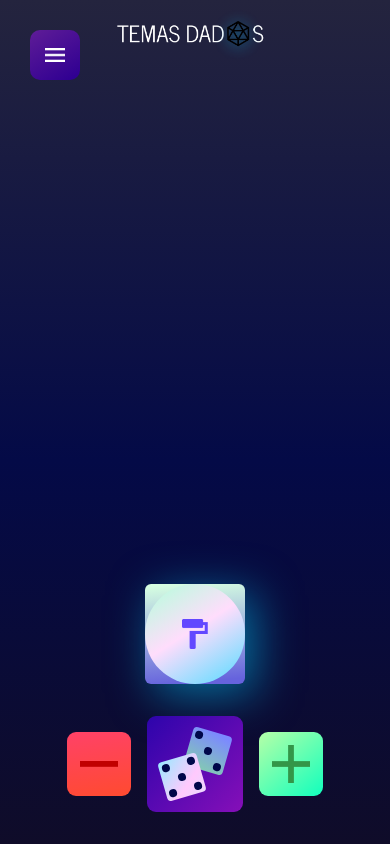
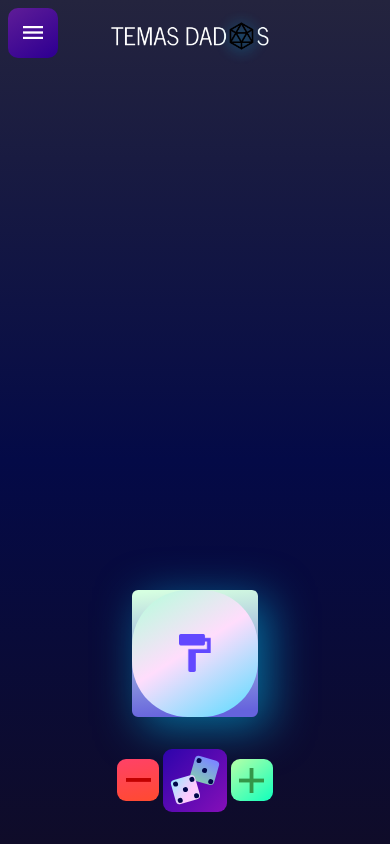
Before and after one commit to VZAlvaro23/temas-dados, a React (Create React App) app: page / in a window 390 px wide. Built offline with nearby package versions, Linux system fonts and the light colour scheme; a web font is replaced by a local one.

Commit message:
version 3.0

```diff
--- a/src/App.css
+++ b/src/App.css
@@ -52,9 +52,8 @@ header {
 
 .title {
   position: absolute;
-  top: 2em;
-  width: 20%;
-  min-width: 240px;
+  top: 1vh;
+  width: 20vw;
 }
 
 .dice-container {
@@ -72,10 +71,10 @@ header {
 @media screen and (max-width: 750px) {
   .title {
     top: 0;
-    min-width: 150px;
+    width: 20vh;
   }
   .dice-container {
-    /* margin-top: 7em; */
+    margin-top: 7em;
     flex-direction: column-reverse;
     align-items: center;
   }
@@ -85,14 +84,14 @@ header {
   }
 }
 
-@media (max-height: 750px) {
+ @media (max-height: 650px) {
   .title {
     display: none;
   }
 }
 
-@media screen and (max-width: 450px) {
+/*@media screen and (max-width: 450px) {
   .title {
     min-width: 40%;
   }
-}
+} */
--- a/src/components/buttons/add/add.css
+++ b/src/components/buttons/add/add.css
@@ -1,7 +1,7 @@
 .btn-add {
-  width: 4em;
-  height: 4em;
-  padding: 2em 0 2em 0;
+  width: 5vw;
+  height: 5vw;
+  /* padding: 2em 0 2em 0; */
   display: flex;
   justify-content: center;
   align-items: center;
@@ -14,3 +14,10 @@
 .add-img {
   width: 60%;
 }
+
+@media screen and (max-width: 750px) {
+  .btn-add {
+    width: 5vh;
+    height: 5vh;
+  }
+}
--- a/src/components/buttons/delete/delete.css
+++ b/src/components/buttons/delete/delete.css
@@ -1,7 +1,6 @@
 .btn-delete {
-  width: 4em;
-  height: 4em;
-  padding: 2em 0 2em 0;
+  width: 5vw;
+  height: 5vw;
   display: flex;
   justify-content: center;
   align-items: center;
@@ -14,3 +13,10 @@
 .delete-img {
   width: 60%;
 }
+
+@media screen and (max-width: 750px) {
+  .btn-delete {
+    width: 5vh;
+    height: 5vh;
+  }
+}
--- a/src/components/buttons/throw/throw.css
+++ b/src/components/buttons/throw/throw.css
@@ -1,10 +1,9 @@
-
 .btn {
   position: relative;
-  width: 6em;
-  height: 6em;
-  padding: 2em 0 2em 0;
-  margin: 0 1em 0 1em;
+  width: 7.5vw;
+  height: 7.5vw;
+  padding: 1vh 0 1vh 0;
+  margin: 0 1vw 0 1vw;
   font-size: inherit;
   background: var(--btn-throw-bg);
   border-radius: 9px;
@@ -12,8 +11,8 @@
 }
 
 .front-dice {
-  width: 2.5em;
-  height: 2.5em;
+  width: 40%;
+  height: 40%;
   display: grid;
   grid-template-columns: repeat(3, 1fr);
   grid-template-rows: repeat(3, 1fr);
@@ -27,13 +26,13 @@
   );
   transform: rotate(-16deg);
   position: absolute;
-  bottom: 15px;
-  left: 15px;
+  bottom: 15%;
+  left: 15%;
   z-index: 100;
 }
 .back-dice {
-  width: 2.5em;
-  height: 2.5em;
+  width: 40%;
+  height: 40%;
   display: grid;
   grid-template-columns: repeat(3, 1fr);
   grid-template-rows: repeat(3, 1fr);
@@ -42,8 +41,8 @@
   background: linear-gradient(193.01deg, #7c89ff 9.39%, #87ec8b 137.84%);
   transform: rotate(16deg);
   position: absolute;
-  top: 15px;
-  right: 15px;
+  top: 15%;
+  right: 15%;
   z-index: 50;
 }
 
@@ -63,3 +62,10 @@ span {
   border-radius: 50%;
   background-color: #00074a;
 }
+
+@media screen and (max-width: 750px) {
+  .btn {
+    width: 7.5vh;
+    height: 7.5vh;
+  }
+}
--- a/src/components/dado/dado.css
+++ b/src/components/dado/dado.css
@@ -1,7 +1,7 @@
 .back-face {
   height: 10vw;
   width: 10vw;
-  margin: 1em;
+  margin: 1vw;
   border-radius: 6px;
   background: var(--dice-background);
   box-shadow: var(--dice-box-shadow);
@@ -22,31 +22,36 @@
   height: 30%;
 }
 
-@media (max-width: 1050px) {
+/* @media (max-width: 1050px) {
   .back-face {
     height: 15vw;
     width: 15vw;
   }
-}
+} */
 
 @media (max-width: 750px) {
   .back-face {
-    height: 100px;
-    width: 100px;
+    height: 15vh;
+    width: 15vh;
     margin: 0;
   }
 }
 
-@media (max-height: 700px) {
+/* @media (max-height: 700px) {
   .back-face {
-    min-height: 25vw;
-    min-width: 25vw;
+    height: 20vw;
+    width: 20vw;
   }
 }
 
 @media (max-width: 450px) {
   .back-face {
-    min-height: 22vw;
-    min-width: 22vw;
+    min-height: 30vw;
+    min-width: 30vw;
   }
 }
+
+
+
+
+ */
--- a/src/components/menu/menu.css
+++ b/src/components/menu/menu.css
@@ -1,7 +1,7 @@
 .nav-menu {
   position: absolute;
-  top: 30px;
-  left: 30px;
+  top: 2vw;
+  left: 2vw;
   height: 6vw;
   min-height: 50px;
   width: 6vw;
@@ -17,5 +17,4 @@
 
 .nav-menu img {
   width: 40%;
-
 }
```
